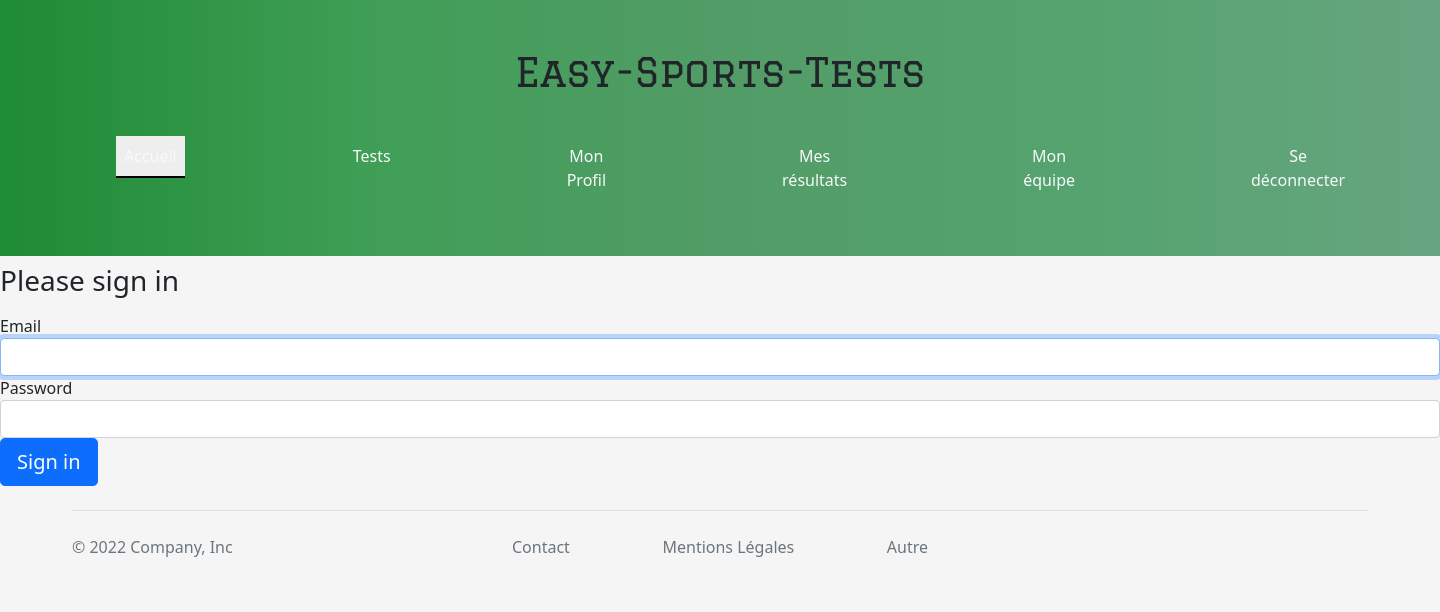
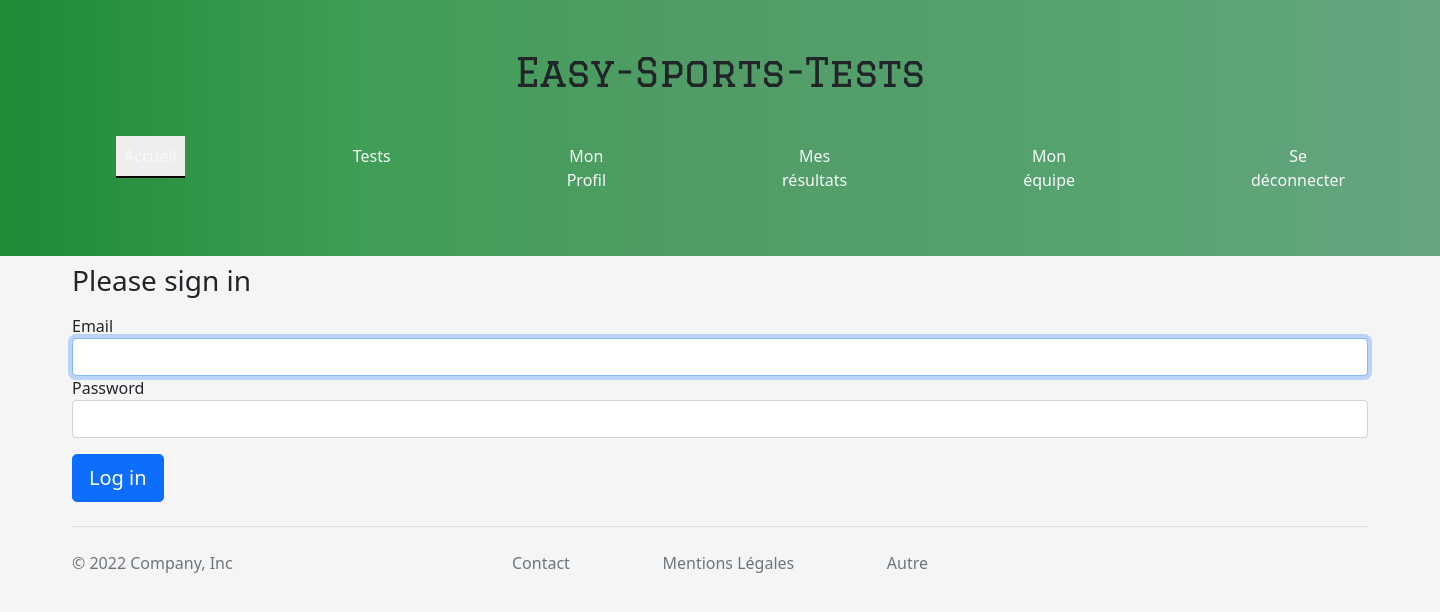
Before and after one commit to StHucher/easy-sports-tests, a Symfony app: template templates/security/login.html.twig in a window 1440 px wide. Shown: the top 612 px of the page. Run offline with Twig, Linux system fonts and the light colour scheme; the template is opened without the code that fills it, so the values that code supplies are empty; some libraries are stand-ins or nearby versions.

Commit message:
picture paths corrected

```diff
--- a/templates/coach/home_coach.html.twig
+++ b/templates/coach/home_coach.html.twig
@@ -12,7 +12,7 @@
                     <div class="d-flex justify-content-between card mb-3 bg-white" >
                         <div class="row g-0">
                             <div class="d-flex align-items-center justify-content-center col-5 col-lg-4  " >
-                                <img src="assets/images/coach.jpg" alt="coach" class="   bd-placeholder-img rounded-circle" width="130" height="130">
+                                <img src="assets/img/coach.jpg" alt="coach" class="   bd-placeholder-img rounded-circle" width="130" height="130">
                             </div>
                             <div class=" col-7 col-lg-8">
                                  <div class="card-body text-dark">
--- a/templates/home/contact.html.twig
+++ b/templates/home/contact.html.twig
@@ -13,7 +13,7 @@
 			<div class="row text-center ">
 
 				<div class="col-lg-4 ">
-					<img class="bd-placeholder-img rounded-circle" width="140" height="140" src="./assets/images/simon-robben.jpg">
+					<img class="bd-placeholder-img rounded-circle" width="140" height="140" src="./assets/img/simon-robben.jpg">
 
 					<h2>Maxime</h2>
 					<p>Lead Dev Back</p>
@@ -23,7 +23,7 @@
 				</div>
 				<!-- /.col-lg-4 -->
 				<div class="col-lg-4">
-					<img class="bd-placeholder-img rounded-circle" width="140" height="140" src="./assets/images/simon-robben.jpg">
+					<img class="bd-placeholder-img rounded-circle" width="140" height="140" src="./assets/img/simon-robben.jpg">
 
 					<h2>Stéphane</h2>
 					<p>Scrum Master</p>
@@ -31,7 +31,7 @@
 				</div>
 				<!-- /.col-lg-4 -->
 				<div class="col-lg-4">
-					<img class="bd-placeholder-img rounded-circle" width="140" height="140" src="./assets/images/simon-robben.jpg">
+					<img class="bd-placeholder-img rounded-circle" width="140" height="140" src="./assets/img/simon-robben.jpg">
 
 					<h2>Olivier</h2>
 					<p>Product Owner</p>
--- a/templates/player/home_player.html.twig
+++ b/templates/player/home_player.html.twig
@@ -12,7 +12,7 @@
                     <div class="d-flex justify-content-between card mb-3 bg-white" >
                         <div class="row g-0">
                             <div class="d-flex align-items-center justify-content-center col-5 col-lg-4  " >
-                                <img src="assets/images/simon-robben.jpg" alt="avatar" class="   bd-placeholder-img rounded-circle" width="130" height="130">
+                                <img src="assets/img/simon-robben.jpg" alt="avatar" class="   bd-placeholder-img rounded-circle" width="130" height="130">
                             </div>
                             <div class=" col-7 col-lg-8">
                                  <div class="card-body text-dark">
--- a/templates/security/login.html.twig
+++ b/templates/security/login.html.twig
@@ -3,6 +3,7 @@
 {% block title %}Log in!{% endblock %}
 
 {% block body %}
+<div class ="container">
     <form method="post">
         {% if error %}
             <div class="alert alert-danger">{{ error.messageKey|trans(error.messageData, 'security') }}</div>
@@ -13,6 +14,8 @@
                 You are logged in as {{ app.user.username }}, <a href="{{ path('app_logout') }}">Logout</a>
             </div>
         {% endif %}
+
+
 
             <h1 class="h3 mb-3 font-weight-normal">Please sign in</h1>
             <label for="inputEmail">Email</label>
@@ -35,8 +38,10 @@
             </div>
         #}
 
-    <button class="btn btn-lg btn-primary" type="submit">
-        Sign in
+            <button class="btn btn-lg btn-primary mt-3" type="submit">
+                Log in
             </button>
+
     </form>
+</div>
 {% endblock %}
```
Lines whose indentation alone changed are shown as unchanged.
